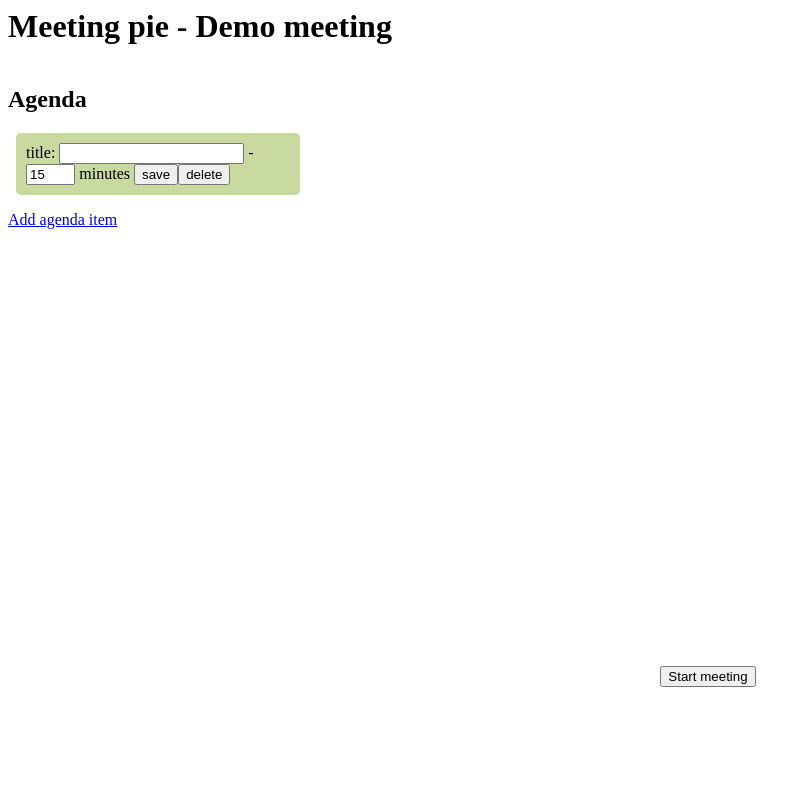
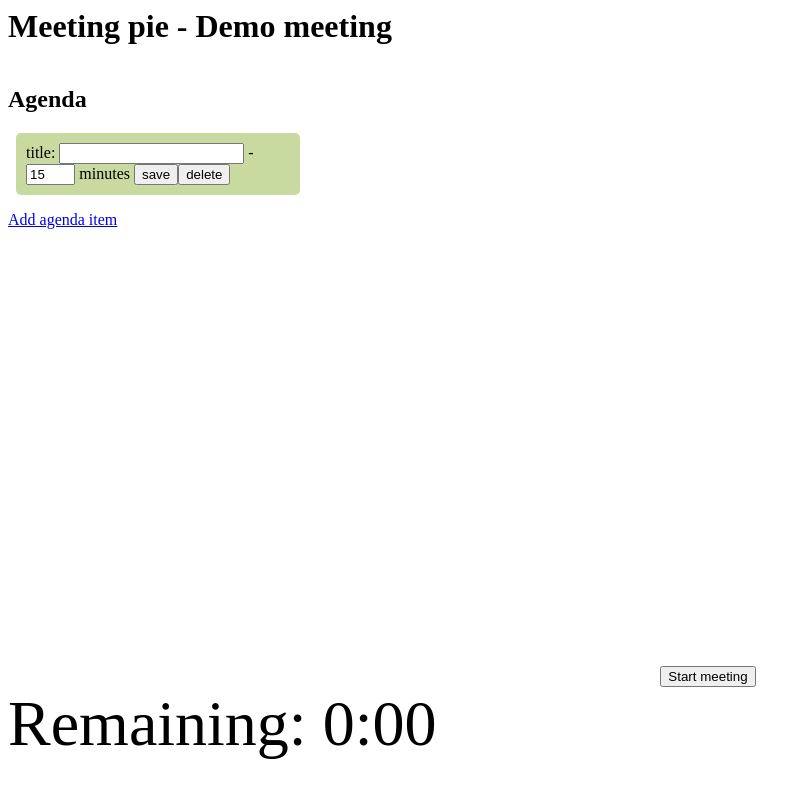
Before and after one commit to patrickmcsweeney/meeting_pie, a plain HTML site: page index.html in a window 1280 px wide. Both pictures are taken after a click on the button "Start meeting". Shown: the whole page, without its empty margins (0-811 px from the left). Drawn offline with Linux system fonts and the light colour scheme.

Commit message:
Add a meeting timer to show how long you have left

```diff
--- a/index.html
+++ b/index.html
@@ -37,6 +37,9 @@
 		display:block;
 		margin:auto;
 	}
+    #timer {
+        font-size: 48pt;
+    }
 </style>
 </head>
 <body>
@@ -53,7 +56,21 @@
 	<input id="start_button" type="button" value="Start meeting" />
 	<!--<input id="reset_button" type="button" value="Reset pie chart" />-->
 </div>
+<div id="timer">
+</div>
 <script type="text/javascript">
+
+function updateTimer() {
+    newValue = document.total - document.elapsed;
+    var hours = Math.floor(newValue / 60);
+    var mins = Math.ceil(newValue % 60);
+    if (mins <= 9) {mins = '0' + mins;}
+    if (running) {
+        $('#timer').text("Remaining: " + hours + ":" + mins);
+    } else {
+        $('#timer').text("Total time: " + hours + ":" + mins);
+    }
+}
 
 function pie()
 {
@@ -93,6 +110,7 @@ function pie()
 		ctx.closePath();
 		lastend -= arcsector;
 	}
+    updateTimer();
 }
 
 
@@ -144,6 +162,7 @@ function AgendaItem(defaultTime)
 			if(event.which == 13){//the enter key
                 event.data.finalised = true;
 				event.data.save();
+                updateTimer();
 				new AgendaItem(event.data.time);
 			}
 		});
```
